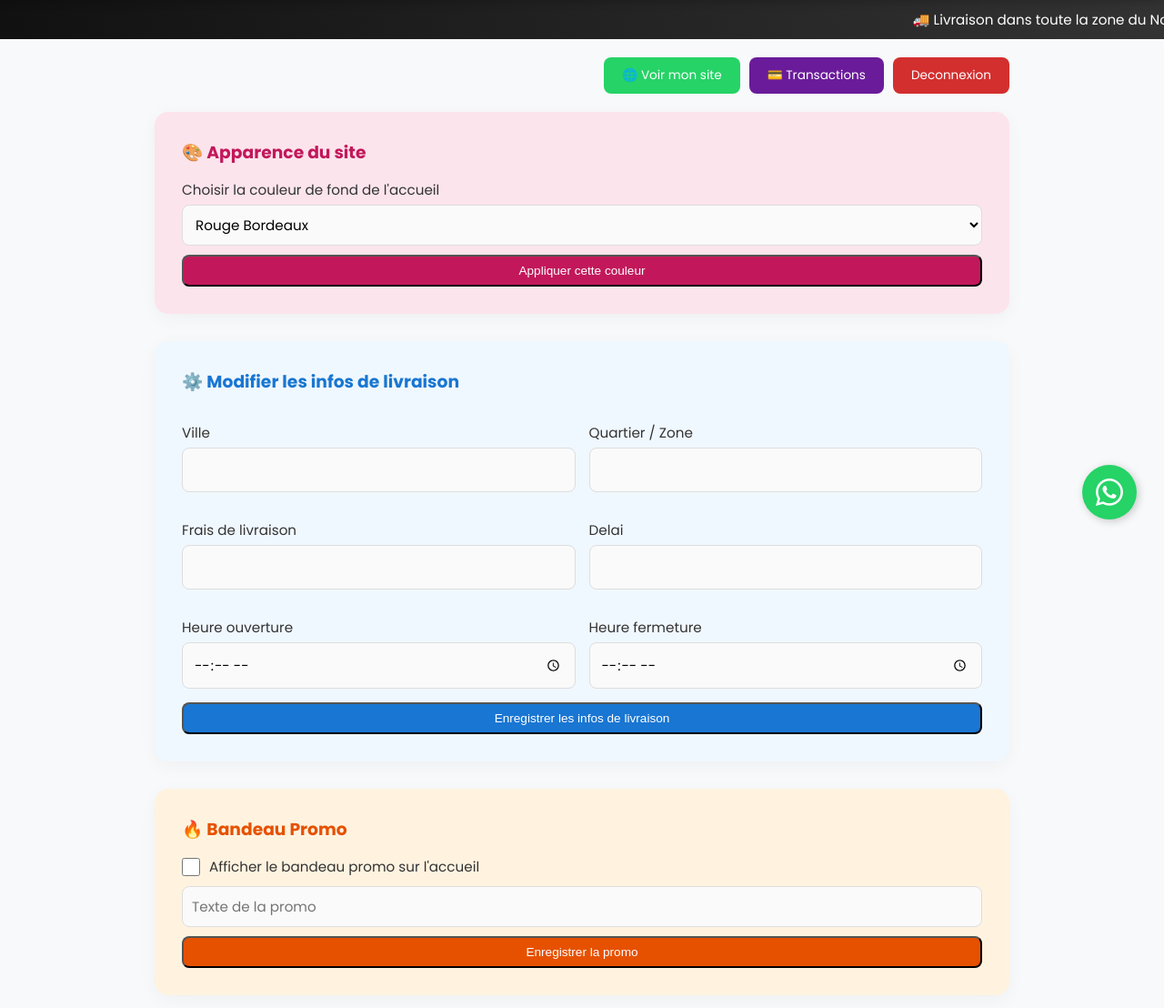
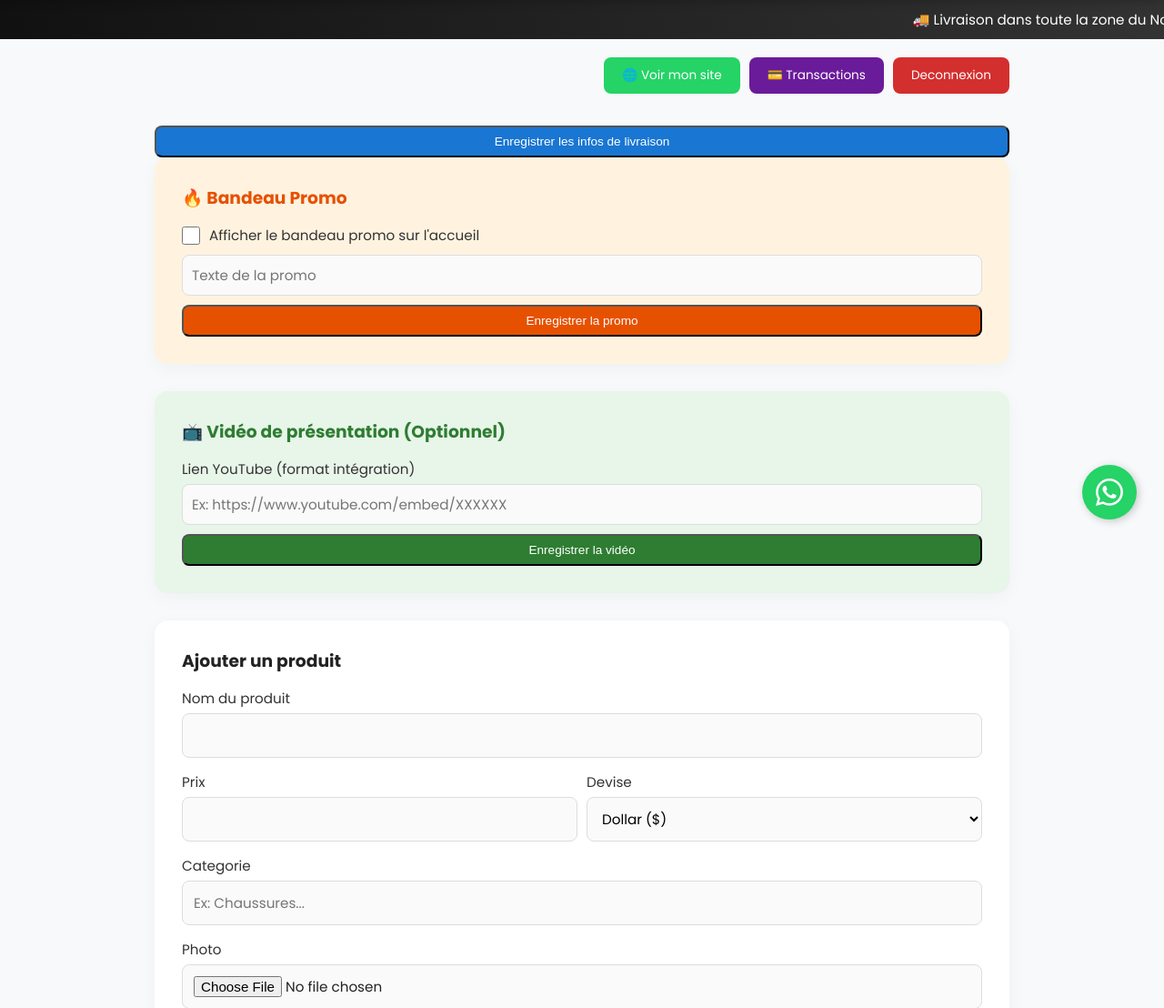
Before and after one commit to jacobilisadjiga243-oss/joel-business, a Python web app: template templates/admin_dashboard.html in a window 1280 px wide. Shown: the part 199-1307 px from the top of the page at 91% size. Run offline with Jinja, Linux system fonts and the light colour scheme; the template is opened without the code that fills it, so the values that code supplies are empty.

Commit message:
Suppression du bloc apparence du site (erreur 404)

```diff
--- a/templates/admin_dashboard.html
+++ b/templates/admin_dashboard.html
@@ -14,32 +14,7 @@
       {% if messages %}<p style="color: green; font-weight: bold; margin-bottom: 15px; background: #e8f5e9; padding: 10px; border-radius: 8px;">{{ messages[0] }}</p>{% endif %}
     {% endwith %}
 
-    <!-- BLOC 1 : COULEUR DE FOND (Optionnel) -->
-    <div class="contact-form-box" style="margin-bottom: 30px; background: #fce4ec;">
-        <h3 style="margin-bottom: 15px; color: #c2185b;">🎨 Apparence du site</h3>
-        <form method="POST" action="/admin/changer-couleur">
-            <label>Choisir la couleur de fond de l'accueil</label>
-            <select name="couleur_fond" style="width: 100%; padding: 10px; border-radius: 8px; border: 1px solid #ddd; margin-bottom: 10px;">
-                <option value="linear-gradient(135deg, #111, #e91e63)" {% if info.couleur_fond == "linear-gradient(135deg, #111, #e91e63)" %}selected{% endif %}>Rouge Bordeaux</option>
-                <option value="linear-gradient(135deg, #000428, #004e92)" {% if info.couleur_fond == "linear-gradient(135deg, #000428, #004e92)" %}selected{% endif %}>Bleu Nuit</option>
-                <option value="linear-gradient(135deg, #134e5e, #71b280)" {% if info.couleur_fond == "linear-gradient(135deg, #134e5e, #71b280)" %}selected{% endif %}>Vert Nature</option>
-            </select>
-            <button type="submit" class="btn-secondary" style="background: #c2185b; width: 100%;">Appliquer cette couleur</button>
-        </form>
-    </div>
 
-    <!-- BLOC 2 : INFOS LIVRAISON -->
-    <div class="contact-form-box" style="margin-bottom: 30px; background: #f0f8ff;">
-        <h3 style="margin-bottom: 15px; color: #1976d2;">⚙️ Modifier les infos de livraison</h3>
-        <form method="POST" action="/admin/infos">
-            <div style="display:grid; grid-template-columns: 1fr 1fr; gap: 15px;">
-                <div><label>Ville</label><input type="text" name="ville" value="{{ info.ville }}" required></div>
-                <div><label>Quartier / Zone</label><input type="text" name="quartier" value="{{ info.quartier }}" required></div>
-                <div><label>Frais de livraison</label><input type="text" name="frais" value="{{ info.frais }}" required></div>
-                <div><label>Delai</label><input type="text" name="delai" value="{{ info.delai }}" required></div>
-                <div><label>Heure ouverture</label><input type="time" name="heure_debut" value="{{ info.heure_debut }}" required></div>
-                <div><label>Heure fermeture</label><input type="time" name="heure_fin" value="{{ info.heure_fin }}" required></div>
-            </div>
             <button type="submit" class="btn-secondary" style="background: #1976d2; margin-top: 15px; width: 100%;">Enregistrer les infos de livraison</button>
         </form>
     </div>
```
